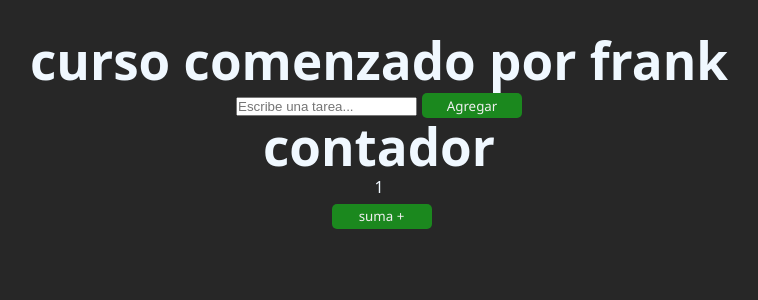
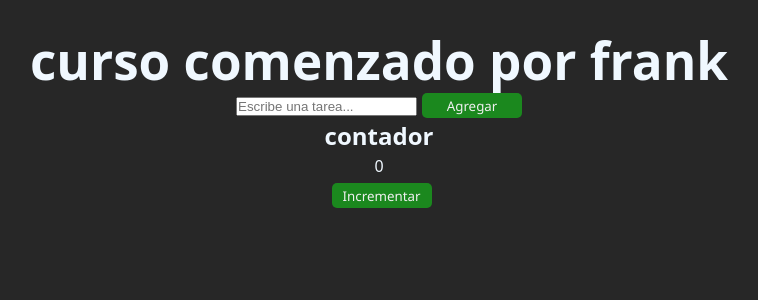
Before and after one commit to franciscojcc007/react_curso, a React (Vite) app in the folder MAGIA-REACT/: page / in a window 1280 px wide. Shown: the top 300 px of the page, without its empty margins (261-1019 px from the left). Built offline with nearby package versions, Linux system fonts and the light colour scheme.

Commit message:
se actualiza el componente Contador para establecer el valor inicial en 0 y se modifica la lógica de incremento, mejorando la funcionalidad y la claridad del código

```diff
--- a/MAGIA-REACT/src/components/contador/Contador.jsx
+++ b/MAGIA-REACT/src/components/contador/Contador.jsx
@@ -1,19 +1,20 @@
-import "../button/button.css"
+
 import { useState } from "react"
+import { Button } from "../button/Button.jsx"
 
-export const Contador = ({value}) =>{
+export const Contador = () =>{
 
-  const [contador, setContador] = useState(value)
+  const [contador, setContador] = useState(0)
 
   const handleClick =()=>{
-    setContador (contador + 10)
+    setContador ((contador)=> contador + 1)
   }
 
   return(
     <section>
-      <h1>contador</h1>
+      <h2>contador</h2>
       <p>{contador}</p>
-      <button className='btn' onClick={handleClick}>suma +</button>
+      <Button label="Incrementar" parentMethod={handleClick} />
     </section>
   )
 }
```
